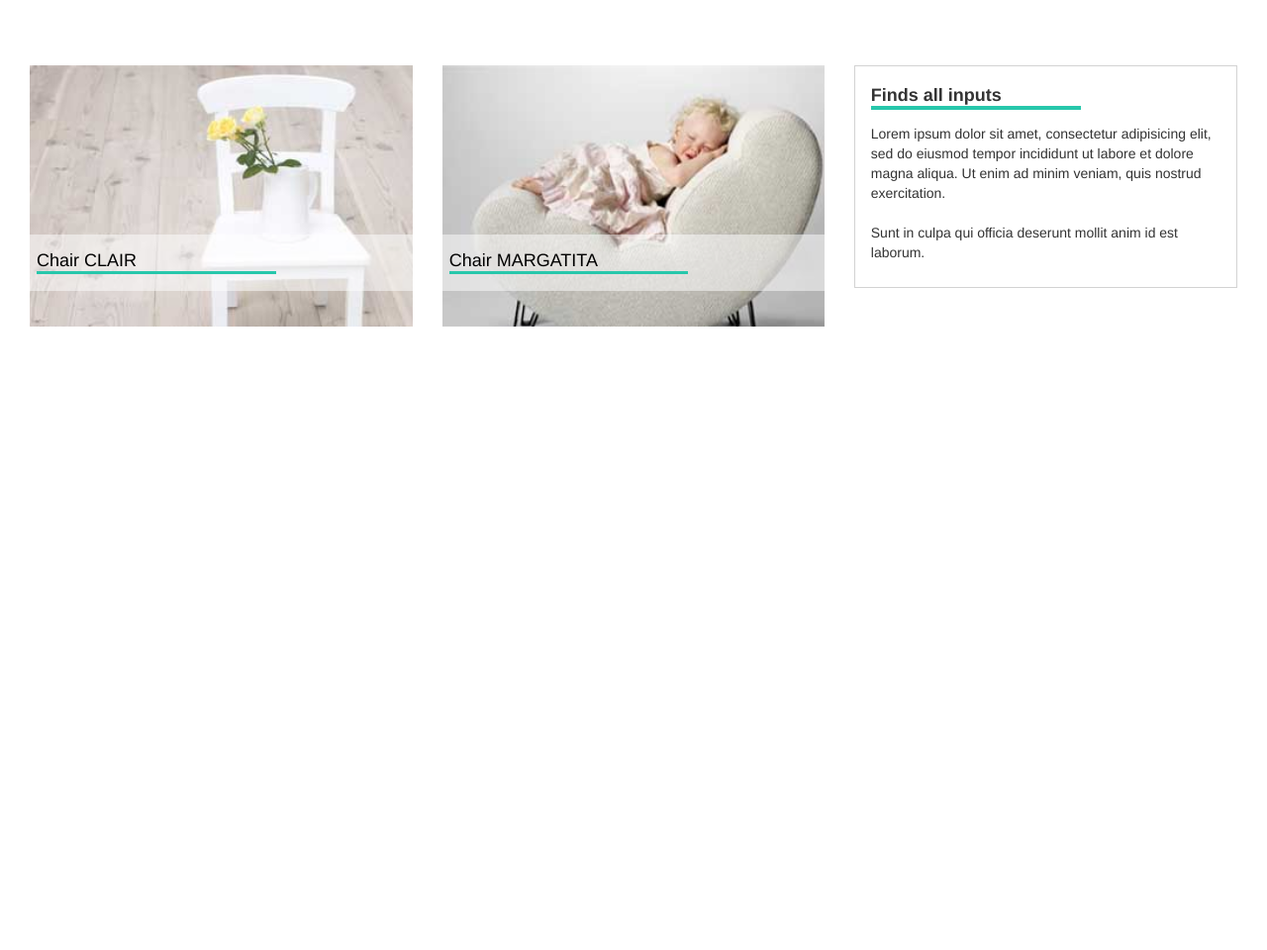
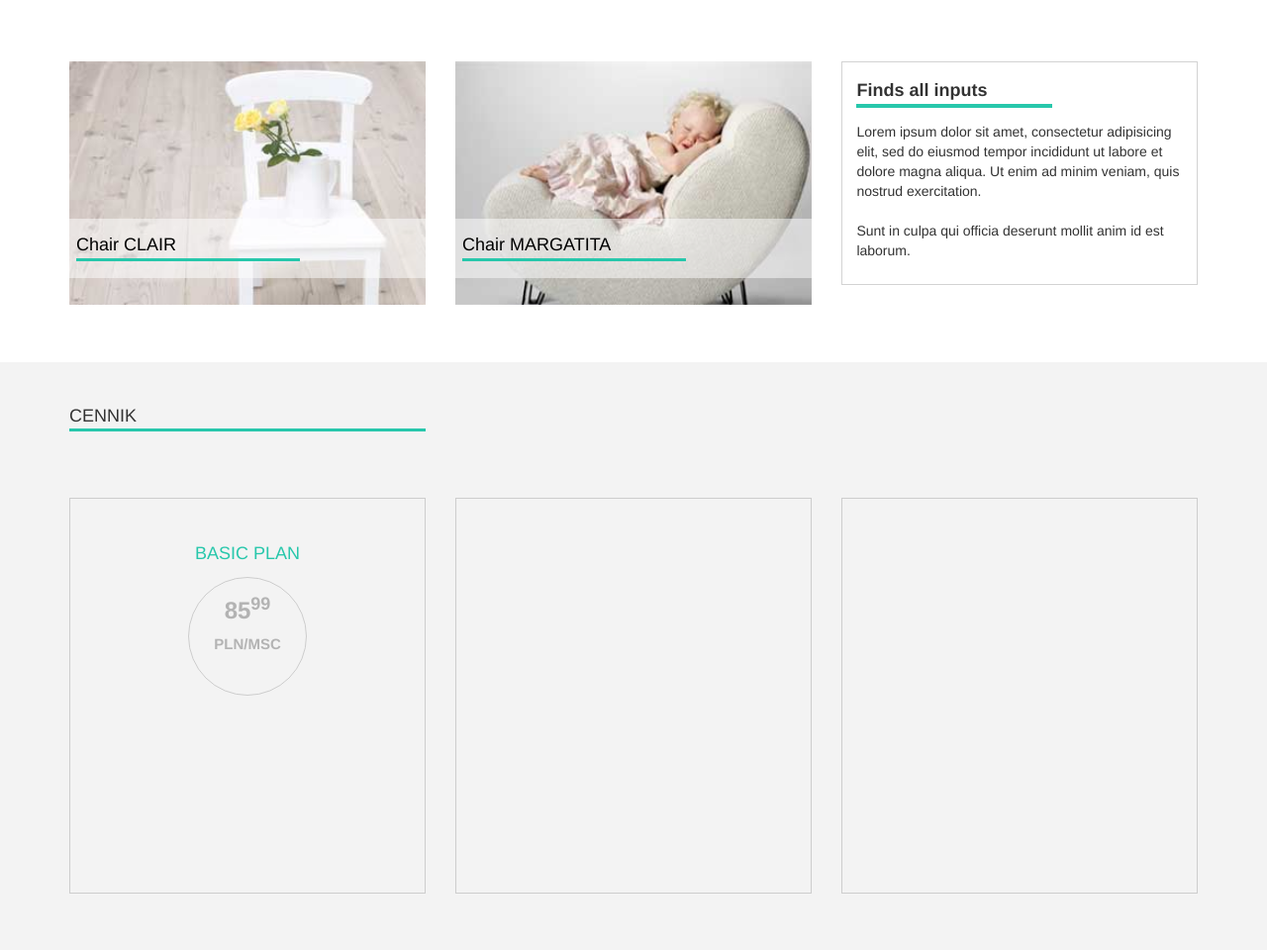
Before and after one commit to kmarkon/SitOnChair, a website: page index.html in a window 1280 px wide. Shown: the part 546-1506 px from the top of the page at 99% size. Before the commit the page ends 939 px from the top, so only its background shows below. Drawn offline with nearby package versions, Linux system fonts and the light colour scheme.

Commit message:
section3-prices

```diff
--- a/index.html
+++ b/index.html
@@ -72,7 +72,8 @@
     </div><!-- ending #theCarousel-->
   </section>
 
-  <section class="container-fluid section2">
+  <section class="container section2">
+    <div class="row">
       <div class="col-md-4 col-sm-6 col-xs-12">
         <img src="images/box1_img.jpg">
         <div class="topic">
@@ -95,9 +96,41 @@
           </p>
         </div>
       </div>
-
-
-
+    </div>
+  </section>
+  <section class="section3">
+    <div class="container">
+      <div class="row">
+        <div class="col-md-4 col-sm-4">
+          <h4>cennik</h4>
+        </div>
+      </div>
+      <div class="row">
+        <div class="col-md-4 col-sm-12">
+          <div class="circle">
+          <div class="price_1">
+            <h4>basic plan</h4>
+            <div class="price_circle">
+              <h3>85<SUP>99</SUP></h3>
+              <p>pln/msc</p>
+            </div>
+          </div>
+          </div>
+        </div>
+        <div class="col-md-4 col-sm-12">
+          <div class="price_2">
+          </div>
+          <div class="circle">
+          </div>
+        </div>
+        <div class="col-md-4 col-sm-12">
+          <div class="price_3">
+          </div>
+          <div class="circle">
+          </div>
+        </div>
+      </div>
+    </div>
   </section>
 
 
--- a/scss/_section2.scss
+++ b/scss/_section2.scss
@@ -19,6 +19,7 @@
         background-color: rgba(255,255,255,0.5);
         // opacity: 0.5;
         h4{
+          padding-bottom: 3px;
           width: 60%;
           color:map-get($colors, color2);
           font-weight:500;
@@ -32,6 +33,7 @@
       border:1px solid map-get($colors, color5);
       padding: 4%;
       h4{
+        padding-bottom: 3px;
         width: 60%;
         margin-top: 5px;
         margin-bottom: 14px;
--- /dev/null
+++ b/scss/_section3.scss
@@ -0,0 +1,48 @@
+.section3{
+  background-color: lighten(map-get($colors, color3), 45%);
+  margin: 0 auto;
+  .row{
+    margin-top: 3%;
+    margin-bottom: 5%;
+    h4{
+      padding-bottom: 3px;
+      text-transform: uppercase;
+      font-weight: 500;
+      border-bottom: 3px solid map-get($colors, color4);
+      width: 100%;
+    }
+      [class*="price_"]{
+        margin:0 auto;
+        width: 100%;
+        height: 400px;
+        border:1px solid lighten(map-get($colors, color3), 30%);
+        .price_circle{
+          width: 120px;
+          height: 120px;
+          border-radius: 50%;
+          p{
+            text-align: center;
+            font-size: 15px;
+            font-weight: bold;
+            color: lighten(map-get($colors, color3), 20%);
+            text-transform: uppercase;
+          }
+          h3{
+            text-align: center;
+            font-weight: bold;
+            color: lighten(map-get($colors, color3), 20%);
+          }
+        }
+      }
+      .price_1{
+        h4{
+          text-transform: uppercase;
+          color:map-get($colors, color4);
+          font-weight: 500;
+          border-bottom: none;
+          padding-top: 10%;
+          text-align: center;
+        }
+      }
+    }
+  }
--- a/scss/style.scss
+++ b/scss/style.scss
@@ -10,3 +10,4 @@ body{
 @import"header.scss";
 @import"section1.scss";
 @import"section2.scss";
+@import"section3.scss";
```
Also changed, not shown: css/style.css. Lines whose indentation alone changed are shown as unchanged.
